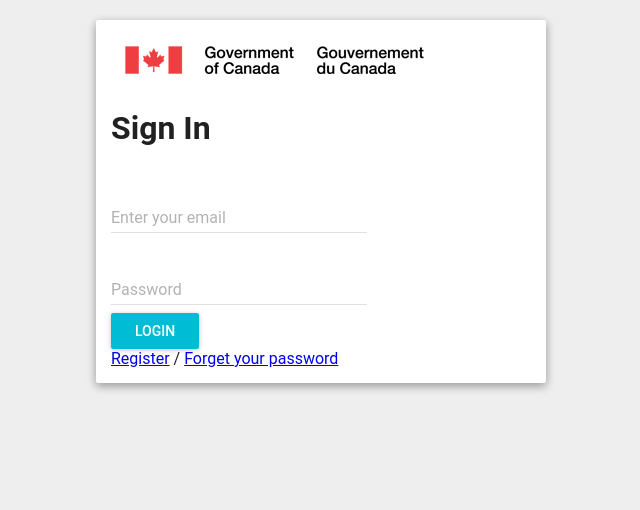
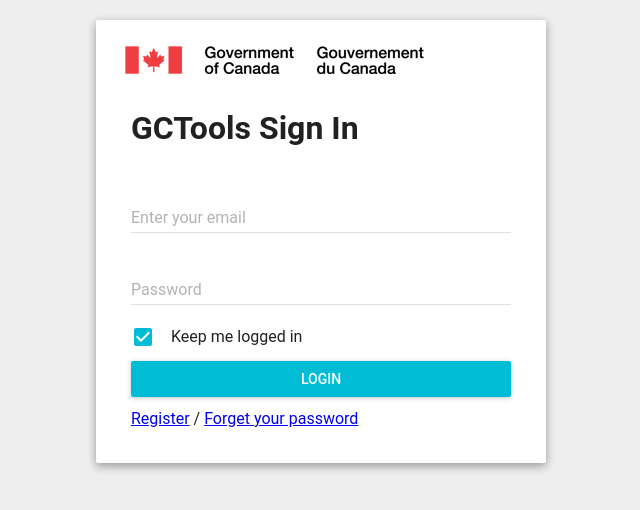
Before and after one commit to ethanWallace/prototype-login-page, a React (Create React App) app: page /login in a window 1280 px wide. Shown: the top 510 px of the page, without its empty margins (319-959 px from the left). Built offline with nearby package versions, Linux system fonts and the light colour scheme.

Commit message:
login page component

```diff
--- a/src/components/login.js
+++ b/src/components/login.js
@@ -1,39 +1,83 @@
-import React, { Component } from 'react';
-import MuiThemeProvider from 'material-ui/styles/MuiThemeProvider';
+import React from 'react';
 import TextField from 'material-ui/TextField';
 import RaisedButton from 'material-ui/RaisedButton';
-import SelectField from 'material-ui/SelectField';
-import MenuItem from 'material-ui/MenuItem';
+import Checkbox from 'material-ui/Checkbox';
 import { Link } from 'react-router-dom';
 
-import { withStyles } from 'material-ui/styles';
-import Paper from 'material-ui/Paper';
-
-
+const style = {
+  submitInput:{
+      cursor: 'pointer',
+      position: 'absolute',
+      top: 0,
+      bottom: 0,
+      right: 0,
+      left: 0,
+      width: '100%',
+      opacity: 0,
+  },
+  loginHolder:{
+    margin: 20
+  },
+  checkbox:{
+    marginTop: 12,
+    marginBottom: 12
+  },
+  submitButton:{
+    marginBottom: 12
+  }
+}
 
 class Login extends React.Component {
   state = {
       value: 1,
+      username: '',
+      password: '',
+      checked: true
     };
-  handleChange = (event, index, value) => this.setState({value});
+
+    updateCheck() {
+      this.setState((oldState) => {
+        return {
+          checked: !oldState.checked,
+        };
+      });
+    }
+    handleChange = (event, index, value) => this.setState({value});
+    sendLogin(event){
+        //Handle the event here
+        event.preventDefault();
+        console.log('login');
+    }
+
    render() {
       return (
-         <div>
-         <MuiThemeProvider>
-         <h1>Sign In</h1>
-         <div>
+        <div style={style.loginHolder}>
+        <h1>GCTools Sign In</h1>
+        <form onSubmit={this.sendLogin}>
+        <div>
+          <TextField  floatingLabelText="Enter your email"  value={this.state.username} fullWidth={true}/><br/>
+          <TextField floatingLabelText="Password" type="password" value={this.state.password} fullWidth={true} />
+          <Checkbox
+            label="Keep me logged in"
+            checked={this.state.checked}
+            onCheck={this.updateCheck.bind(this)}
+            style={style.checkbox}
+          />
+          <RaisedButton
+            primary={true}
+            label="Login"
+            containerElement="label"
+            fullWidth={true}
+            style={style.submitButton}
+            onClick={this.sendLogin.bind(this)}
+          >
 
-             <TextField  floatingLabelText="Enter your email" /><br/>
-
-             <TextField floatingLabelText="Password" />
-         </div>
-
-         <RaisedButton primary={true} label="Login"/><br/>
-         <Link to="./register">Register</Link><span ClassName='spacetest'> / </span>
-         <Link to="./recover">Forget your password</Link>
-
-         </MuiThemeProvider>
-         </div>
+          </RaisedButton>
+        </div>
+        </form>
+        <Link to="./register">Register</Link><span className='spacetest'> / </span>
+        <Link to="./recover">Forget your password</Link>
+        </div>
       );
    }
 }
```
